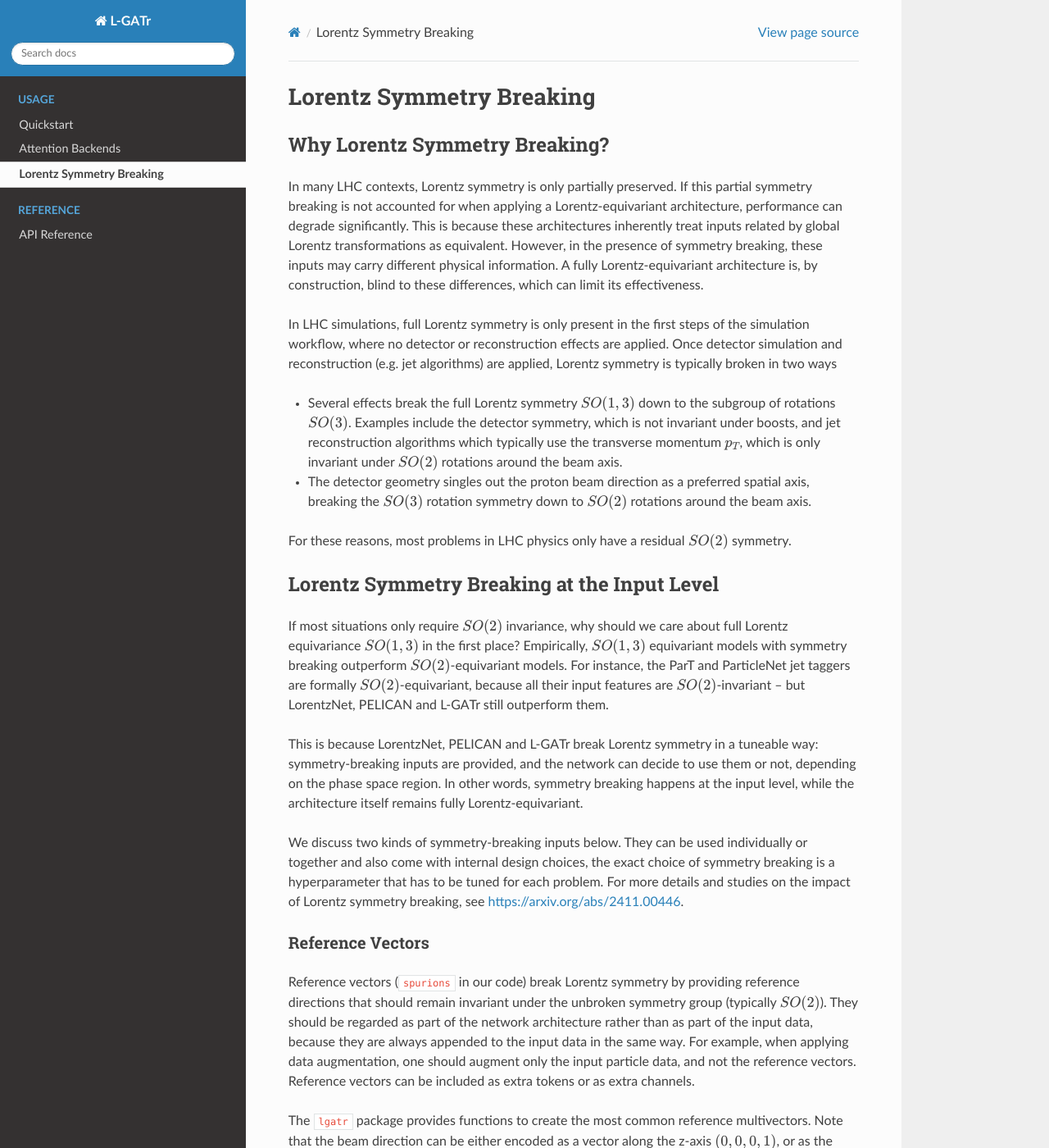
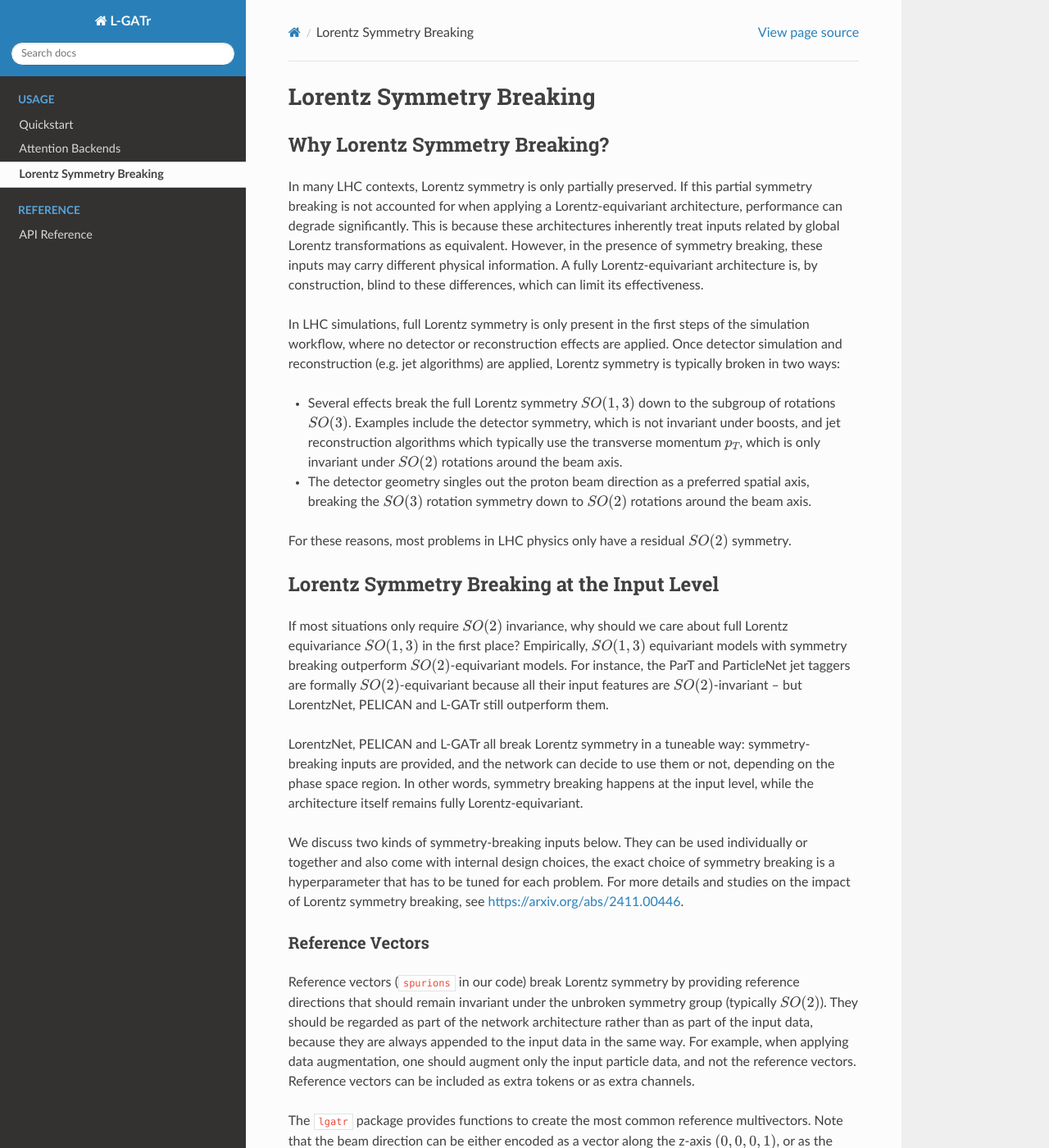
Before and after one commit to heidelberg-hepml/lgatr, a Sphinx documentation site: the page built from docs/source/symmetrybreaking.rst, in a window 1280 px wide and 1400 px high. Shown: the whole window at 82% size. Built offline with Sphinx 7.4.7 and the Read the Docs theme 3.1.0, drawn with Linux system fonts in a browser that asks for light colours.

Commit message:
Improve docs formulations

```diff
--- a/docs/source/symmetrybreaking.rst
+++ b/docs/source/symmetrybreaking.rst
@@ -14,7 +14,7 @@ is, by construction, blind to these differences, which can limit its effectivene
 In LHC simulations, full Lorentz symmetry is only present in the first steps of the
 simulation workflow, where no detector or reconstruction effects are applied.
 Once detector simulation and reconstruction (e.g. jet algorithms) are applied,
-Lorentz symmetry is typically broken in two ways
+Lorentz symmetry is typically broken in two ways:
 
 - Several effects break the full Lorentz symmetry :math:`SO(1,3)` down to the subgroup
   of rotations :math:`SO(3)`. Examples include the detector symmetry, which is not
@@ -32,11 +32,11 @@ Lorentz Symmetry Breaking at the Input Level
 If most situations only require :math:`SO(2)` invariance, why should we care about
 full Lorentz equivariance :math:`SO(1,3)` in the first place? Empirically, :math:`SO(1,3)`
 equivariant models with symmetry breaking outperform :math:`SO(2)`-equivariant models.
-For instance, the ParT and ParticleNet jet taggers are formally :math:`SO(2)`-equivariant,
+For instance, the ParT and ParticleNet jet taggers are formally :math:`SO(2)`-equivariant
 because all their input features are :math:`SO(2)`-invariant -- but LorentzNet, PELICAN
 and L-GATr still outperform them.
 
-This is because LorentzNet, PELICAN and L-GATr break Lorentz symmetry in a tuneable way:
+LorentzNet, PELICAN and L-GATr all break Lorentz symmetry in a tuneable way:
 symmetry-breaking inputs are provided, and the network can decide to use them or not,
 depending on the phase space region. In other words, symmetry breaking happens at the input
 level, while the architecture itself remains fully Lorentz-equivariant.
```
